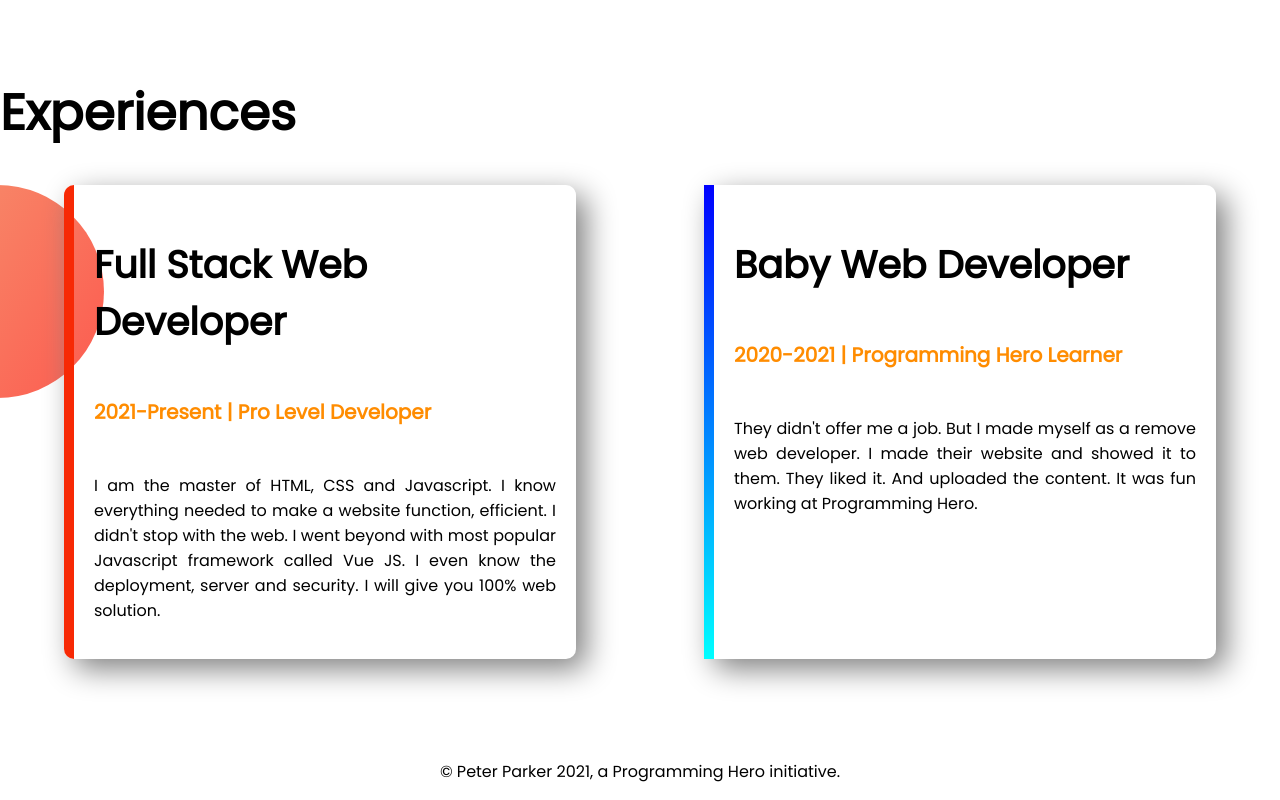
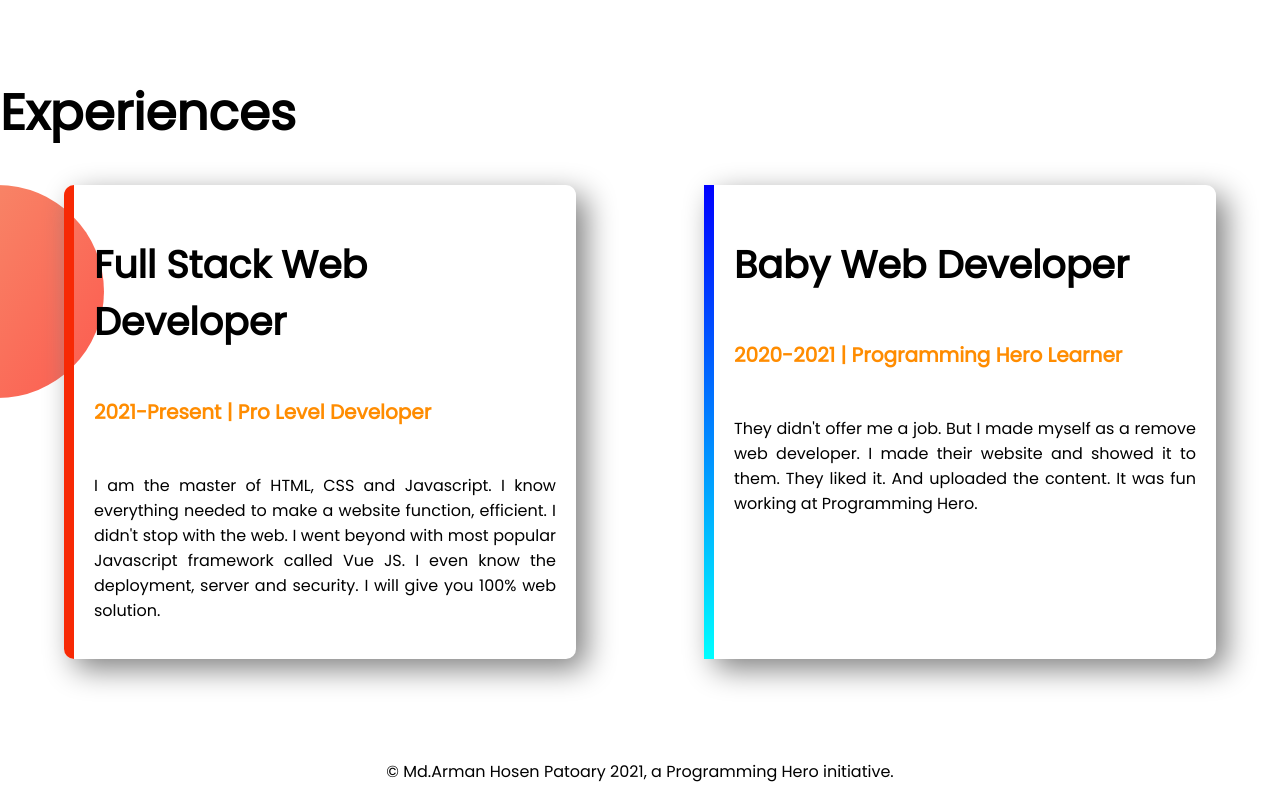
Before and after one commit to Md-Arman-Hosen/3rd-repo-personal-protfolio, a plain HTML site: page index.html in a window 1280 px wide. Shown: the part 1333-2133 px from the top of the page. Drawn offline with Linux system fonts and the light colour scheme.

Commit message:
work done

```diff
--- a/index.html
+++ b/index.html
@@ -66,7 +66,7 @@
         </div>
     </section>
     <footer>
-        <p>© Peter Parker 2021, a Programming Hero initiative.</p>
+        <p>© Md.Arman Hosen Patoary 2021, a Programming Hero initiative.</p>
     </footer>
 
 </body>
```
